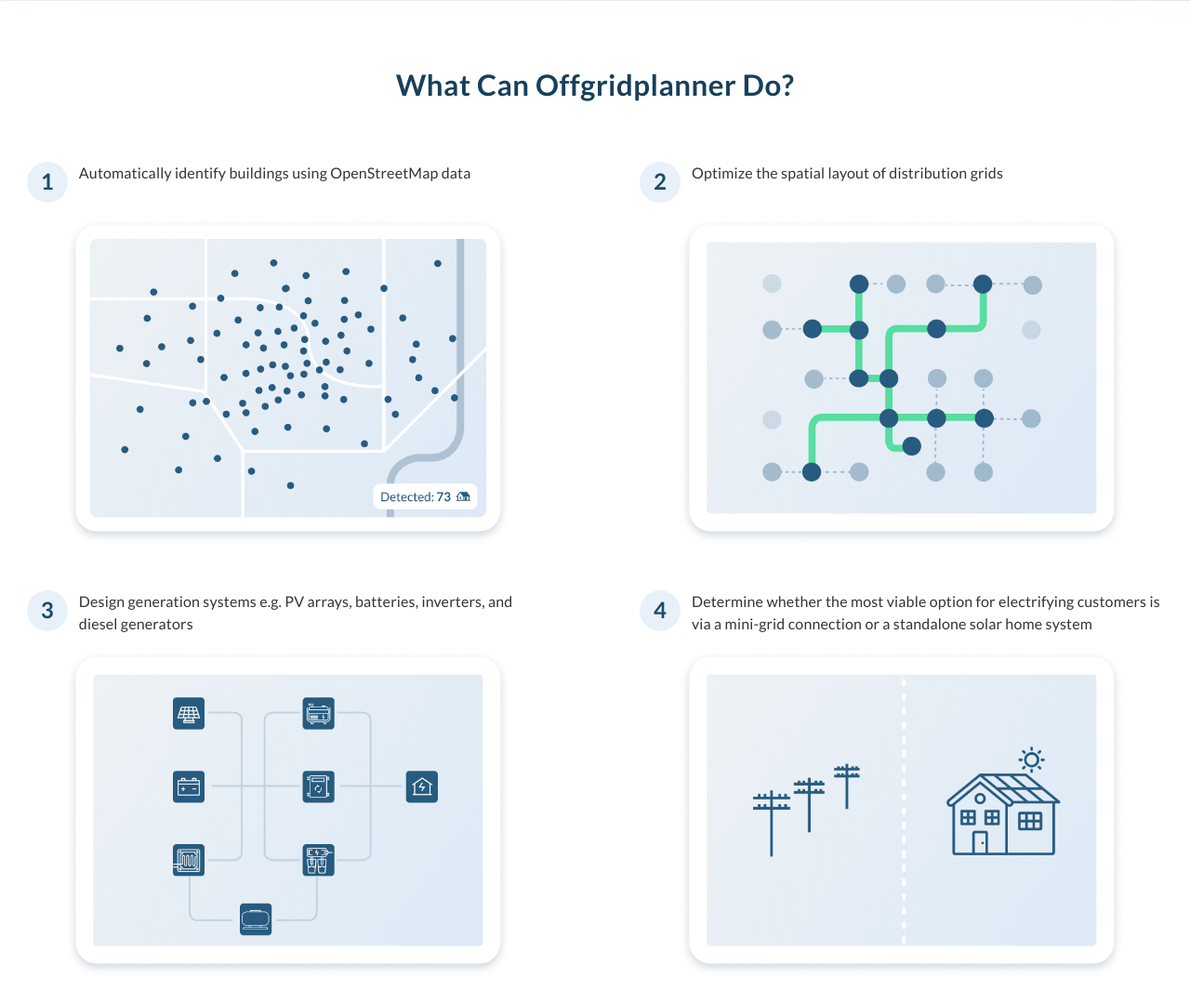
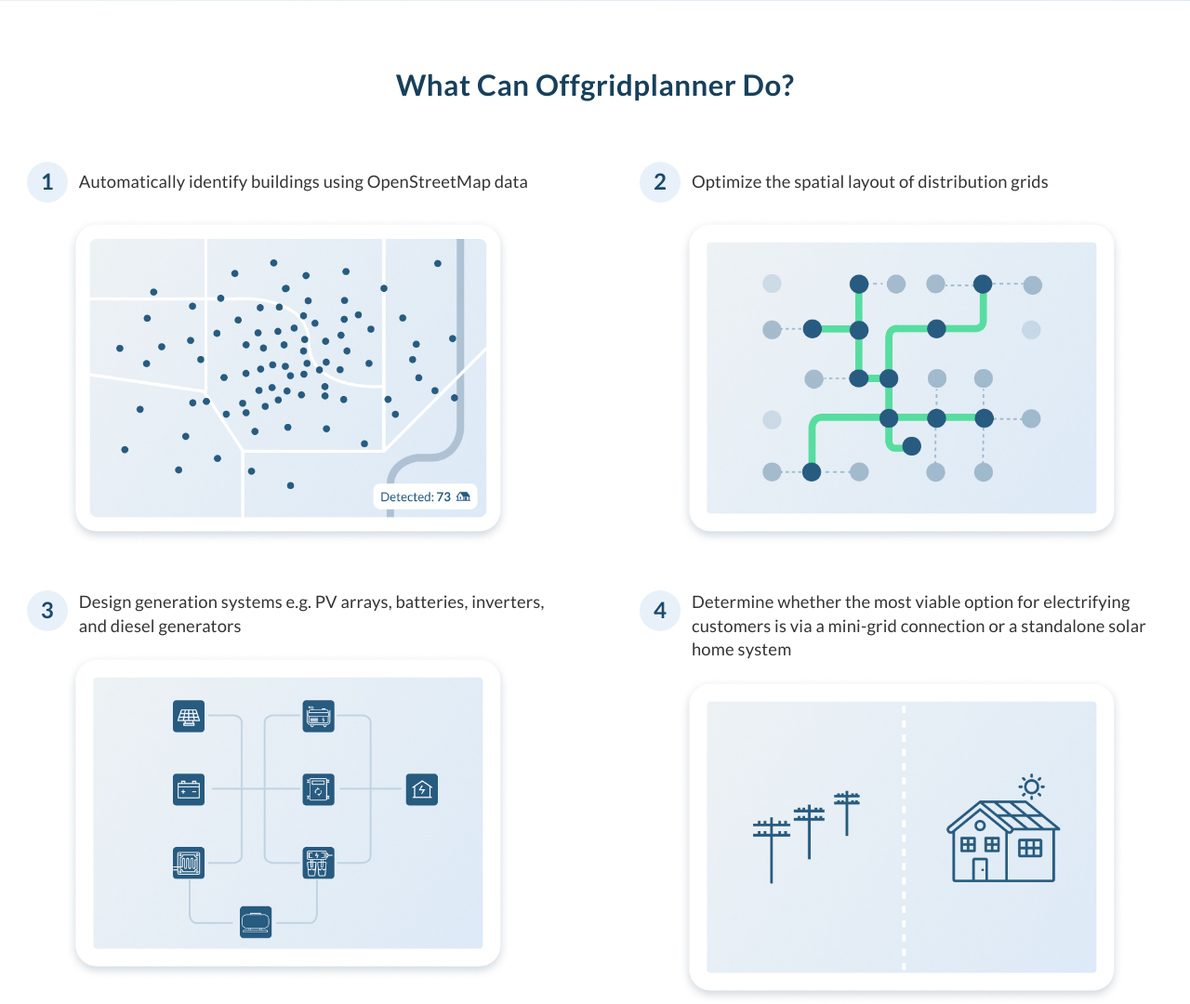
Before and after one commit to rl-institut/offgridplanner-landing, a Flask app: page / in a window 1280 px wide; the page is wider, and only the part inside the window is pictured. Shown: the part 1841-2921 px from the top of that part at 93% size. Run offline with Flask 3, Linux system fonts and the light colour scheme; some libraries are stand-ins or nearby versions.

Commit message:
made what it does texts centered at the circle numbers

```diff
--- a/static/css/landing_page.css
+++ b/static/css/landing_page.css
@@ -399,6 +399,10 @@
 }
 #text-content1 .grid__text > div > span {
   margin-bottom: 0rem;
+  font-size: 1.15rem;   /* slightly bigger */
+  line-height: 1.4;
+  display: flex;
+  align-self: center;
 }
 #who-it-for h2 {
   text-align: center;
```
